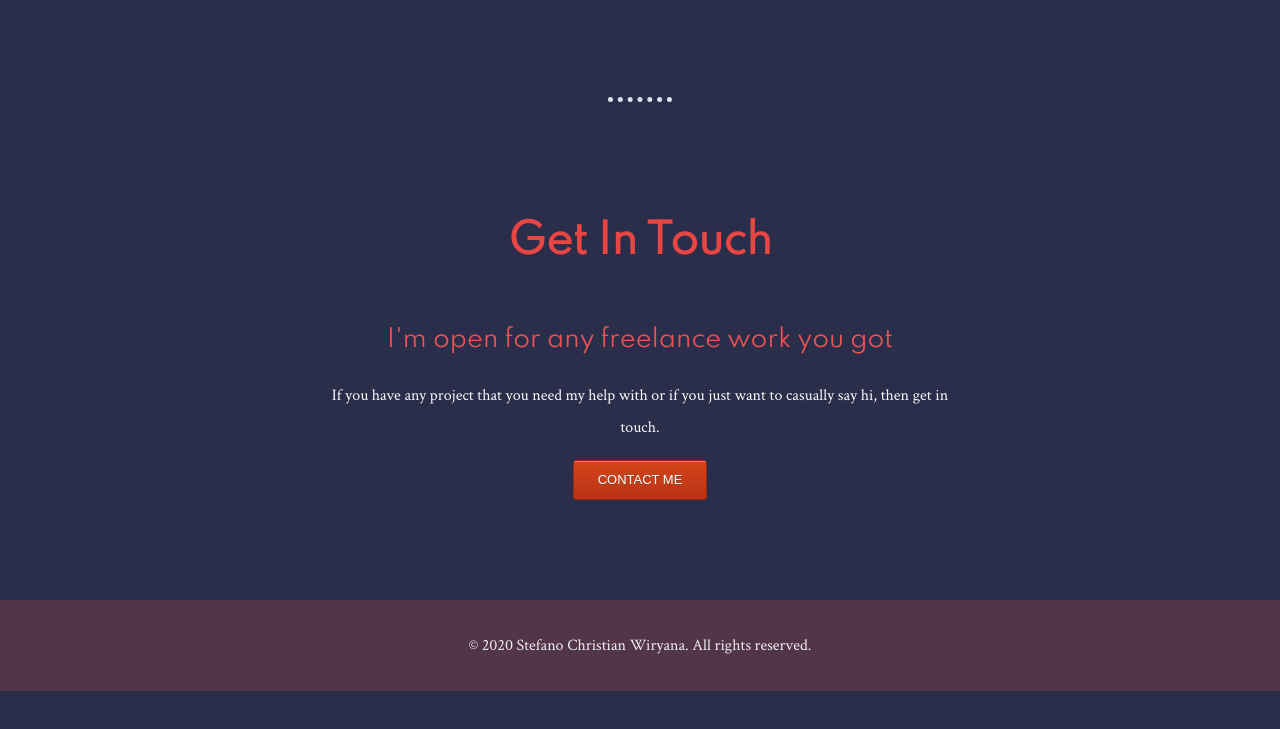
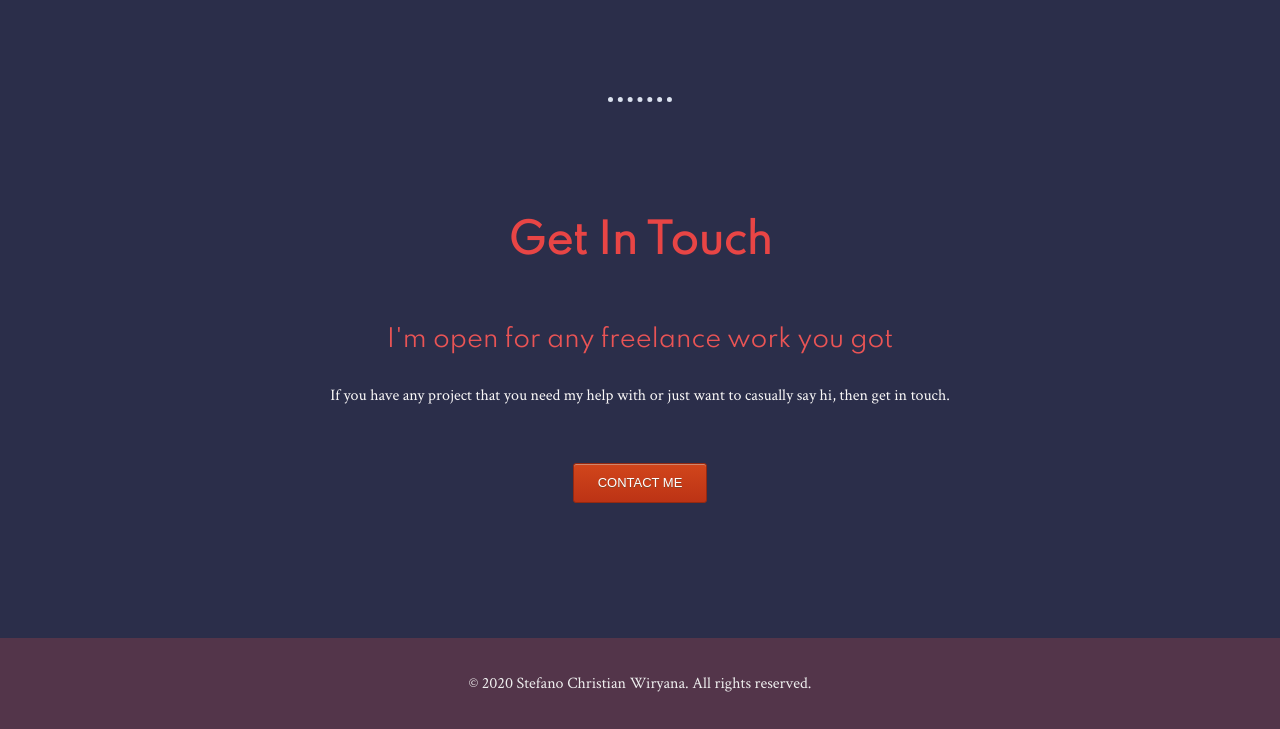
Before and after one commit to Christoper0704/web-learner, a plain HTML site: page index.html in a window 1280 px wide. Shown: the part 1730-2459 px from the top of the page. Before the commit the page ends 2421 px from the top, so only its background shows below. Drawn offline with Linux system fonts and the light colour scheme.

Commit message:
small fix

```diff
--- a/css/styles.css
+++ b/css/styles.css
@@ -83,6 +83,7 @@ hr {
   line-height: 2;
 }
 .btn {
+  margin: 35px auto;
 	box-shadow:inset 0 1px 0 0 #cf866c;
 	background:linear-gradient(to bottom, #d0451b 5%, #bc3315 100%);
 	background-color:#d0451b;
--- a/index.html
+++ b/index.html
@@ -36,7 +36,7 @@
       <div class="contact-me">
         <h2>Get In Touch</h2>
         <h3>I'm open for any freelance work you got</h3>
-        <p>If you have any project that you need my help with or if you just want to casually say hi, then get in touch.</p>
+        <p>If you have any project that you need my help with or just want to casually say hi, then get in touch.</p>
         <a class="btn" href="mailto:name@email.com">CONTACT ME</a>
       </div>
     </div>
```
